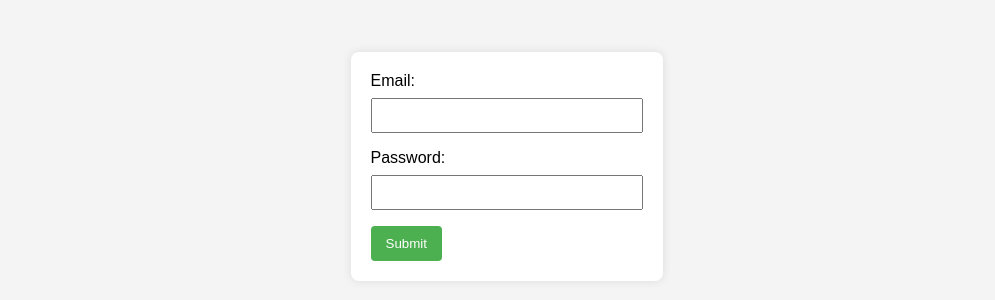
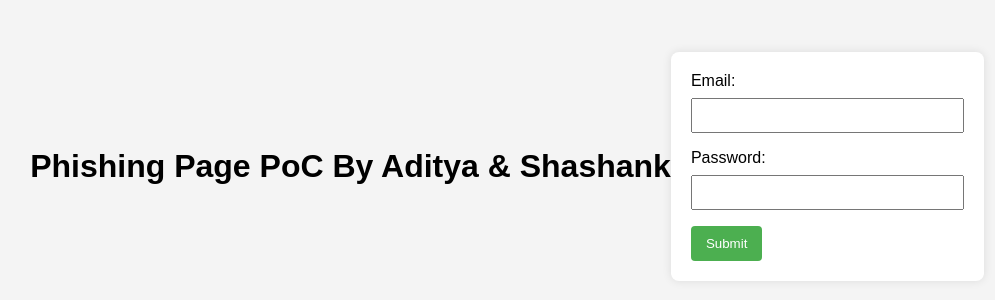
Before and after one commit to az0mb13/xsstest, a plain HTML site: page index.html in a window 1280 px wide. Shown: the part 234-534 px from the top of the page, without its empty margins (133-1128 px from the left). Drawn offline with Linux system fonts and the light colour scheme.

Commit message:
Update index.html

```diff
--- a/index.html
+++ b/index.html
@@ -50,7 +50,7 @@
     </style>
 </head>
 <body>
-    <script>alert(document.domain)</script>
+    <h1>Phishing Page PoC By Aditya & Shashank</h1>
 
     <form action="#" method="post">
         <label for="email">Email:</label>
```
